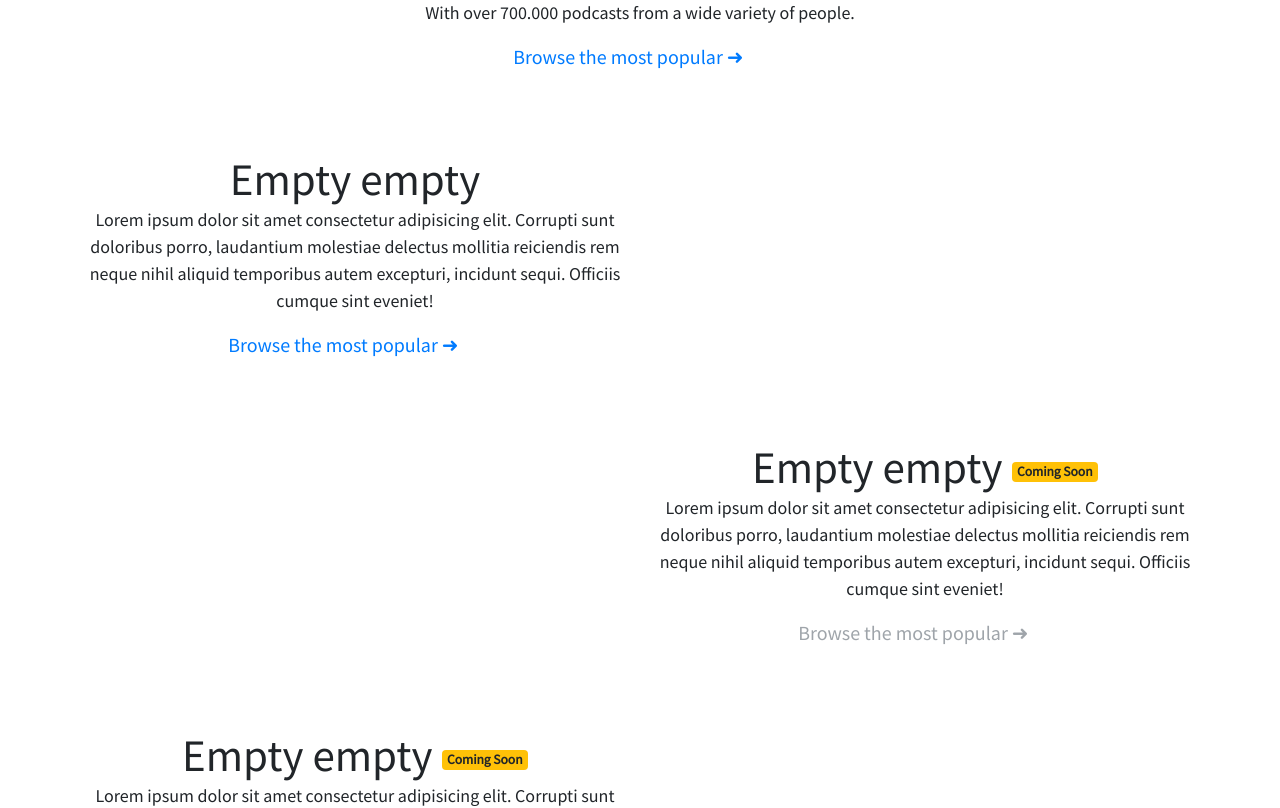
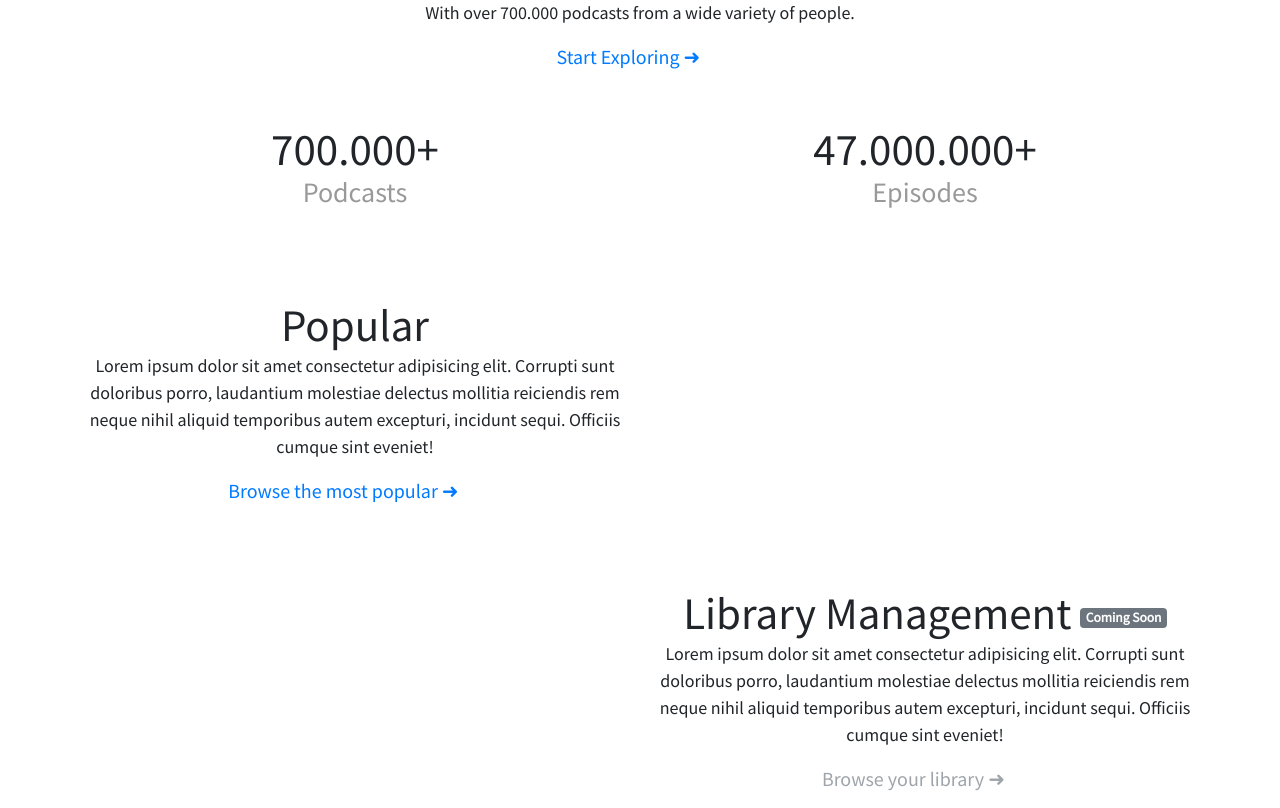
Before and after one commit to Jabser/Podify, a React (Create React App) app: page /about in a window 1280 px wide. Shown: the part 375-1183 px from the top of the page. Built offline with nearby package versions, Linux system fonts and the light colour scheme.

Commit message:
About - Stats showcase

```diff
--- a/src/sass/about.scss
+++ b/src/sass/about.scss
@@ -7,6 +7,15 @@
 
     &:first-of-type {
       padding: 0 0 5vh 0;
+    }
+
+    .stats {
+      text-align: center;
+      margin-top: 50px;
+
+      h3 {
+        color: #999;
+      }
     }
 
     h1 {
--- a/src/views/About.js
+++ b/src/views/About.js
@@ -12,12 +12,24 @@ class About extends Component {
             <p>
               With over 700.000 podcasts from a wide variety of people.
             </p>
-            <NavLink to="/popular" className="about-link">Browse the most popular </NavLink>
+            <NavLink to="/popular" className="about-link">Start Exploring </NavLink>
+            <div className="stats">
+              <div className="row">
+                <div className="col-6">
+                  <h1>700.000+</h1>
+                  <h3>Podcasts</h3>
+                </div>
+                <div className="col-6">
+                  <h1>47.000.000+</h1>
+                  <h3>Episodes</h3>
+                </div>
+              </div>
+            </div>
           </div>
           <div className="about-card">
             <div className="row">
               <div className="col-6">
-                <h1>Empty empty</h1>
+                <h1>Popular</h1>
                 <p>
                   Lorem ipsum dolor sit amet consectetur adipisicing elit. Corrupti sunt doloribus porro, laudantium molestiae delectus mollitia reiciendis rem neque nihil aliquid temporibus autem excepturi, incidunt sequi. Officiis cumque sint eveniet!
                 </p>
@@ -34,22 +46,22 @@ class About extends Component {
 
               </div>
               <div className="col-6">
-                <h1>Empty empty <span class="badge badge-warning">Coming Soon</span></h1>
+                <h1>Library Management <span class="badge badge-secondary">Coming Soon</span></h1>
                 <p>
                   Lorem ipsum dolor sit amet consectetur adipisicing elit. Corrupti sunt doloribus porro, laudantium molestiae delectus mollitia reiciendis rem neque nihil aliquid temporibus autem excepturi, incidunt sequi. Officiis cumque sint eveniet!
                 </p>
-                <NavLink to="/popular" className="btn btn-link about-link disabled">Browse the most popular </NavLink>
+                <NavLink to="/popular" className="btn btn-link about-link disabled">Browse your library </NavLink>
               </div>
             </div>
           </div>
           <div className="about-card">
             <div className="row">
               <div className="col-6">
-                <h1>Empty empty <span class="badge badge-warning">Coming Soon</span></h1>
+                <h1>Curation Tools <span class="badge badge-secondary">Coming Soon</span></h1>
                 <p>
                   Lorem ipsum dolor sit amet consectetur adipisicing elit. Corrupti sunt doloribus porro, laudantium molestiae delectus mollitia reiciendis rem neque nihil aliquid temporibus autem excepturi, incidunt sequi. Officiis cumque sint eveniet!
                 </p>
-                <NavLink to="/popular" className="btn btn-link about-link disabled">Browse the most popular </NavLink>
+                <NavLink to="/popular" className="btn btn-link about-link disabled">Get started </NavLink>
               </div>
               <div className="col-6">
 
```
